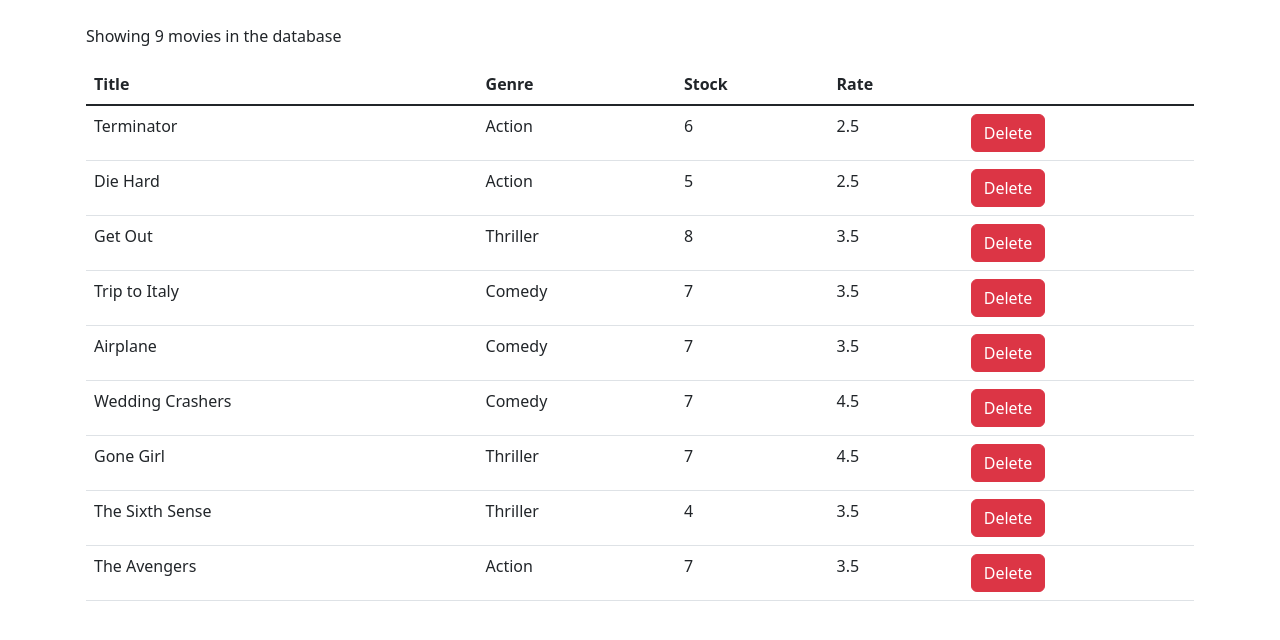
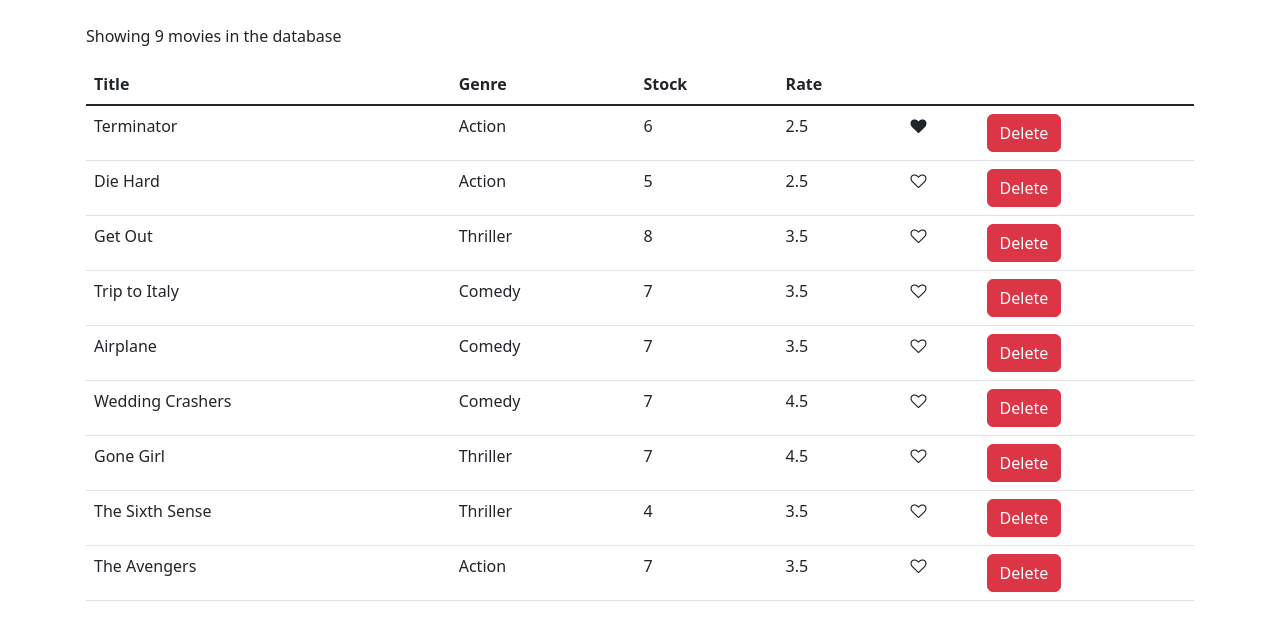
Before and after one commit to agurchu/vidly-project, a React (Vite) app: page / in a window 1280 px wide. Shown: the top 640 px of the page. Built offline with nearby package versions, Linux system fonts and the light colour scheme.

Commit message:
working on likes

```diff
--- /dev/null
+++ b/src/components/common/like.jsx
@@ -0,0 +1,7 @@
+function Like({ liked, onClick }) {
+  let classes = "fa fa-heart";
+  if (!liked) classes += "-o";
+  return <i className={classes} aria-hidden="true" onClick={onClick}></i>;
+}
+
+export default Like;
--- a/src/components/movies.jsx
+++ b/src/components/movies.jsx
@@ -1,5 +1,6 @@
 import React, { useState } from "react";
 import { getMovies } from "../services/fakeMovieService";
+import Like from "./common/like";
 
 function Movies() {
   const [movies, setMovies] = useState(getMovies());
@@ -9,6 +10,14 @@
     return setMovies(
       newMovies.filter((newMovie) => newMovie._id !== movie._id)
     );
+  };
+
+  const handleLiked = (movie) => {
+    const newMovies = [...movies];
+    const index = newMovies.indexOf(movie);
+    newMovies[index].liked = !movies[index].liked;
+    setMovies(newMovies);
+    console.log(movie);
   };
 
   return (
@@ -25,6 +34,8 @@
                 <th>Genre</th>
                 <th>Stock</th>
                 <th>Rate</th>
+                <th></th>
+                <th></th>
               </tr>
             </thead>
             <tbody className="table-group-divider">
@@ -34,6 +45,12 @@
                   <td>{movie.genre.name}</td>
                   <td>{movie.numberInStock}</td>
                   <td>{movie.dailyRentalRate}</td>
+                  <td>
+                    <Like
+                      liked={movie.liked}
+                      onClick={() => handleLiked(movie)}
+                    />
+                  </td>
                   <td>
                     <button
                       className="btn btn-danger"
--- a/src/index.css
+++ b/src/index.css
@@ -0,0 +1,3 @@
+i {
+  cursor: pointer;
+}
--- a/src/services/fakeMovieService.js
+++ b/src/services/fakeMovieService.js
@@ -8,6 +8,7 @@
     numberInStock: 6,
     dailyRentalRate: 2.5,
     publishDate: "2018-01-03T19:04:28.809Z",
+    liked: true,
   },
   {
     _id: "5b21ca3eeb7f6fbccd471816",
```
